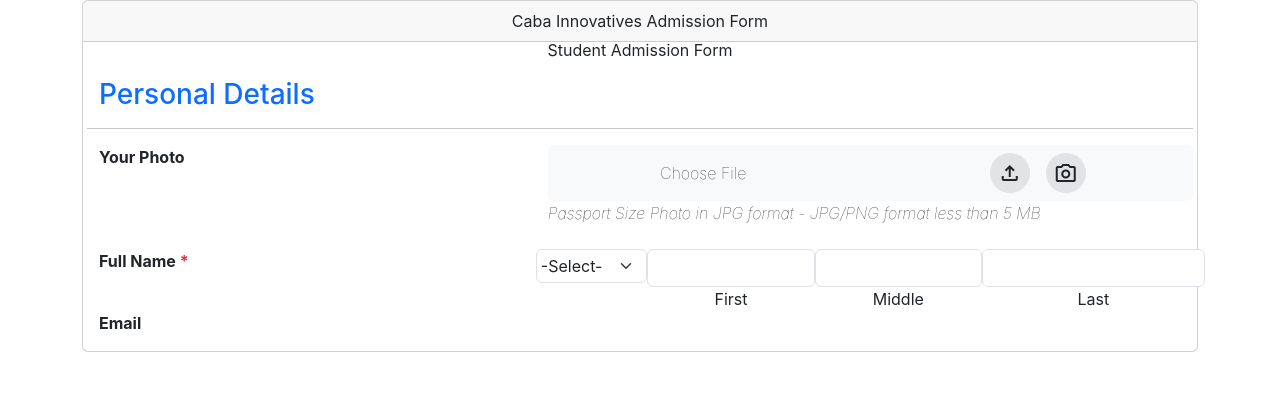
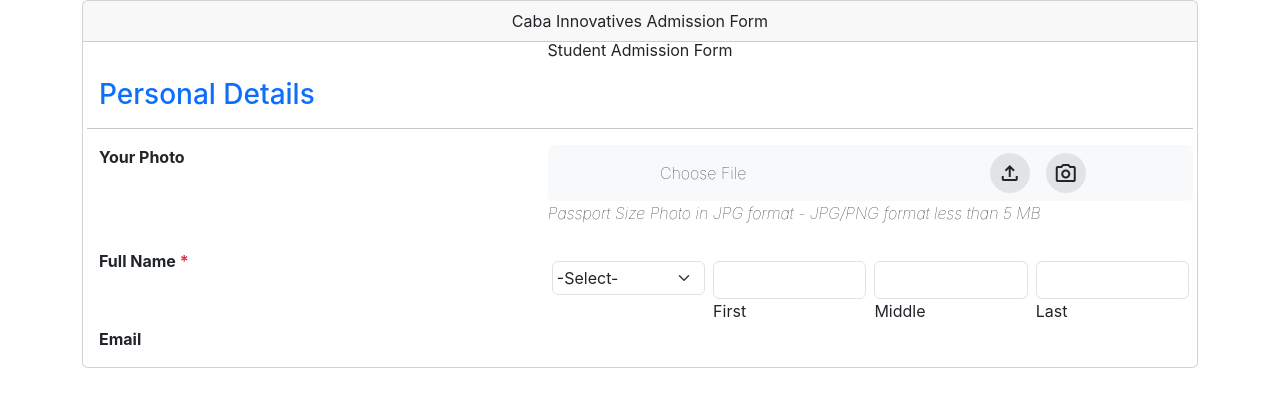
Before and after one commit to shivanshaggarwal/caba, a React (Create React App) app: page / in a window 1280 px wide. Shown: the top 406 px of the page. Built offline with nearby package versions, Linux system fonts and the light colour scheme.

Commit message:
thursday

```diff
--- a/src/components/ImageInputs.js
+++ b/src/components/ImageInputs.js
@@ -53,13 +53,13 @@
     return (
         <div className="offset-2 col-7 photocontainer p-0" onMouseEnter={(e)=>e.target.style.outline="none"}>
             <div className="col-12 bg-light rounded-2" >
-                <div className='row '>
+                <div className='row ' onMouseEnter={(e)=>e.target.style.outline="1px dashed grey"}
+                        onMouseLeave={(e)=>e.target.style.outline="none"}>
                     <div
                         className="col-12 col-sm-6 p-3 fs-6 fw-lighter"
                         htmlFor="fileName"
                         onClick={() => document.getElementById('fileName').click()}
-                        onMouseEnter={(e)=>e.target.style.outline="1px dashed grey"}
-                        onMouseLeave={(e)=>e.target.style.outline="none"}>
+                    >
                             Choose File
                         <input
                             type="file" name="" id="fileName"
--- a/src/pages/AdmissionForm.js
+++ b/src/pages/AdmissionForm.js
@@ -14,16 +14,15 @@
 
                     <div className="row photo mb-4">
                         <label htmlFor="photo" className="text-start col-3"><b>Your Photo</b></label>
-                        <ImageInputs />
-                        {/*  sdfsfs */}
+                        <ImageInputs id='fileName'/>
                     </div>
                     <div className="row fullname">
                         <label htmlFor="fullName" className="text-start col-3">
                             <b>Full Name <span className='text-danger'>*</span></b>
                             </label>
                         <div className="offset-2 col-7 p-0">
-                            <div className="row gy-2">
-                                <div className="col-6 col-md-2 p-0 ">
+                            <div className="row gy-2 m-0">
+                                <div className="col-6 col-md-3 p-1 ">
                                     <select id="inputState" className="form-select p-1" aria-label=''>
                                         <option selected className='fs-6 fw-lighter'>-Select-</option>
                                         <option>Mr.</option>
@@ -31,15 +30,15 @@
                                         <option>Mrs.</option>
                                     </select>
                                 </div>
-                                <div className="col-12 col-md-3 p-0">
+                                <div className="col-md-3 p-1 text-start">
                                     <input type="text" className="form-control" id="specificSizeInputName" />
                                     <label htmlFor="specificSizeInputName">First</label>
                                 </div>
-                                <div className="col-12 col-md-3 p-0">
+                                <div className="col-md-3 p-1 text-start">
                                     <input type="text" className="form-control" id="specificSizeInputName" />
                                     <label htmlFor="specificSizeInputName">Middle</label>
                                 </div>
-                                <div className="col-12 col-md-4 p-0">
+                                <div className="col-md-3 p-1 text-start">
                                     <input type="text" className="form-control" id="specificSizeInputName" />
                                     <label htmlFor="specificSizeInputName">Last</label>
                                 </div>
```
